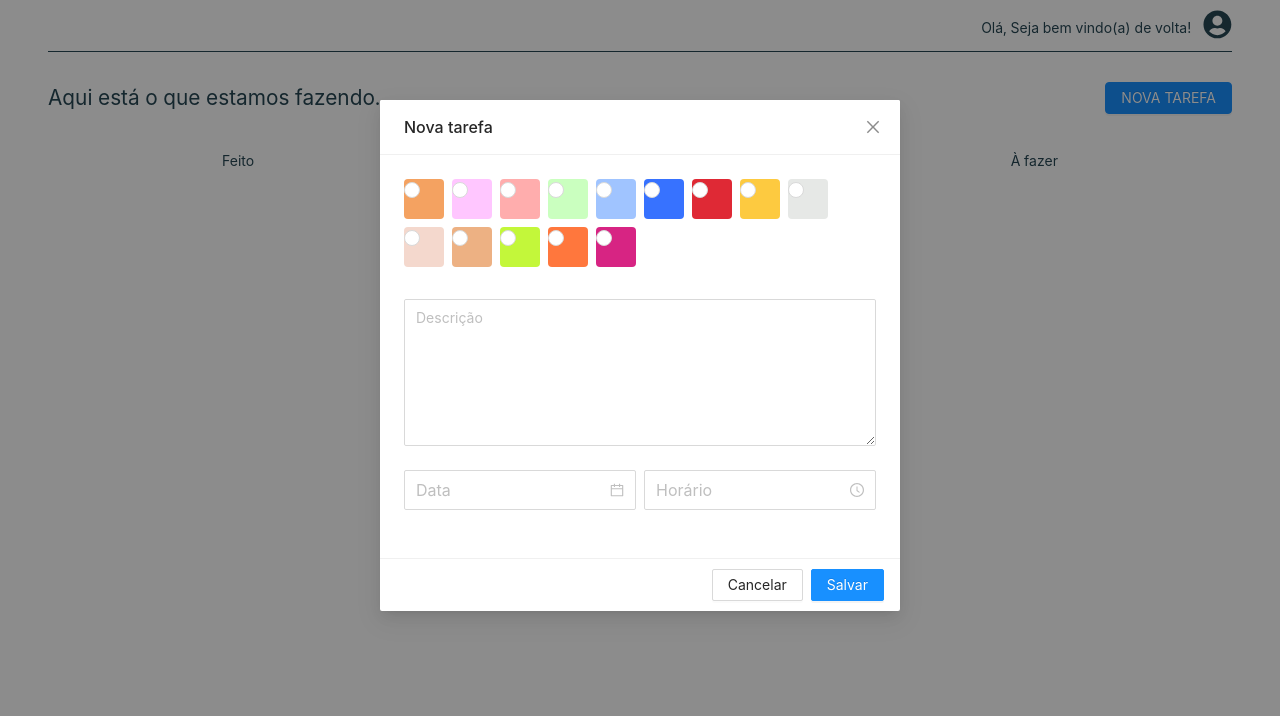
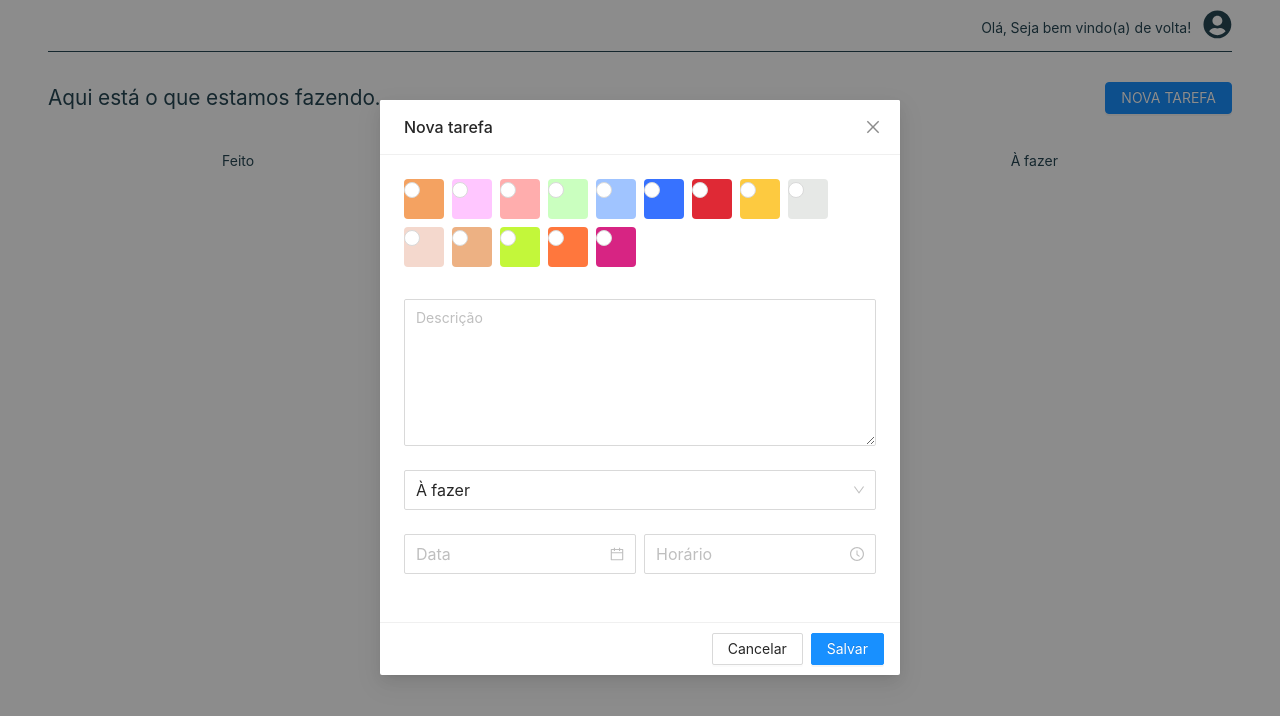
Before and after one commit to welingtonfidelis/todolist-v2, a React (Create React App) app: page / in a window 1280 px wide. Both pictures are taken after a click on the button "NOVA TAREFA". Shown: the top 716 px of the page. Built offline with nearby package versions, Linux system fonts and the light colour scheme.

Commit message:
Include status option in edit/create new todo;

```diff
--- a/src/18n/locales/pt-br.json
+++ b/src/18n/locales/pt-br.json
@@ -11,6 +11,10 @@
       "input_placeholder_description": "Descrição",
       "input_placeholder_date": "Data",
       "input_placeholder_time": "Horário",
+      "input_status_placeholder": "Status da tarefa",
+      "input_status_done": "Feito",
+      "input_status_doing": "Fazendo",
+      "input_status_todo": "À fazer",
       "error_load_todo_title": "Carregar tarefa",
       "error_load_todo_message": "Houve um erro ao tentar carregar a tarefa. Por favor, tente novamente.",
       "error_save_todo_title": "Salvar tarefa",
--- a/src/components/modalTodo/index.tsx
+++ b/src/components/modalTodo/index.tsx
@@ -1,4 +1,4 @@
-import { Modal, Form, Radio } from "antd";
+import { Modal, Form, Radio, Select } from "antd";
 import moment from "moment";
 import { useCallback, useEffect } from "react";
 import { useTranslation } from "react-i18next";
@@ -18,6 +18,7 @@ import {
   Container,
   DateTimeContainer,
 } from "./style";
+import FormItem from "antd/es/form/FormItem";
 
 interface Props {
   todoId: number | null;
@@ -61,7 +62,6 @@ export const ModalTodo = (props: Props) => {
     async (id: number) => {
       try {
         const { ok, data } = await findTodoById(id);
-        console.log('data: ', data);
 
         if (ok && data) {
           form.setFieldsValue({
@@ -99,6 +99,7 @@ export const ModalTodo = (props: Props) => {
 
   const handleSave = useCallback(async () => {
     const formData = await form.validateFields();
+
     try {
       formData.date = formData.date
         ? moment(new Date(formData.date)).utc().format()
@@ -106,10 +107,10 @@ export const ModalTodo = (props: Props) => {
       formData.time = formData.time
         ? moment(new Date(formData.time)).format()
         : "";
+      formData.status = formData.status ?? 'todo';
 
       if (formData.id) await updateTodo({ ...formData, id: +formData.id });
       else {
-        formData.status = "todo";
         await newTodo(formData);
       }
 
@@ -162,7 +163,7 @@ export const ModalTodo = (props: Props) => {
             >
               <Radio.Group>
                 {colorCardOptions.map((item) => (
-                  <ColorCardItem value={item} color={item} key={item}/>
+                  <ColorCardItem value={item} color={item} key={item} />
                 ))}
               </Radio.Group>
             </Form.Item>
@@ -184,6 +185,30 @@ export const ModalTodo = (props: Props) => {
               )}
             />
           </Form.Item>
+
+          <FormItem name="status">
+            <Select
+              size="large"
+              placeholder={t(
+                "components.modal_new_todo.input_status_placeholder"
+              )}
+              options={[
+                {
+                  value: "done",
+                  label: t("components.modal_new_todo.input_status_done"),
+                },
+                {
+                  value: "doing",
+                  label: t("components.modal_new_todo.input_status_doing"),
+                },
+                {
+                  value: "todo",
+                  label: t("components.modal_new_todo.input_status_todo"),
+                },
+              ]}
+              defaultValue="todo"
+            />
+          </FormItem>
 
           <DateTimeContainer>
             <Form.Item name="date">
```
